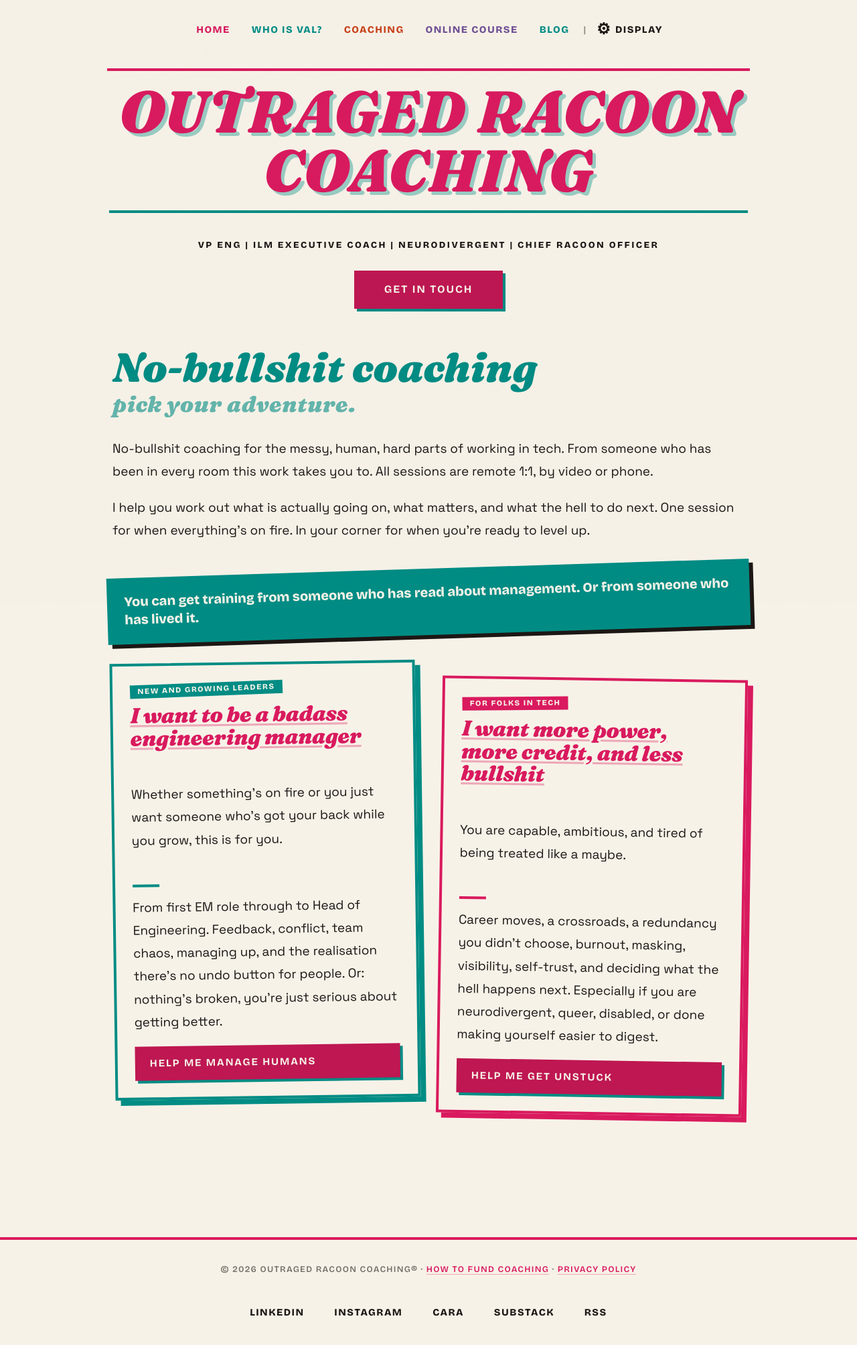
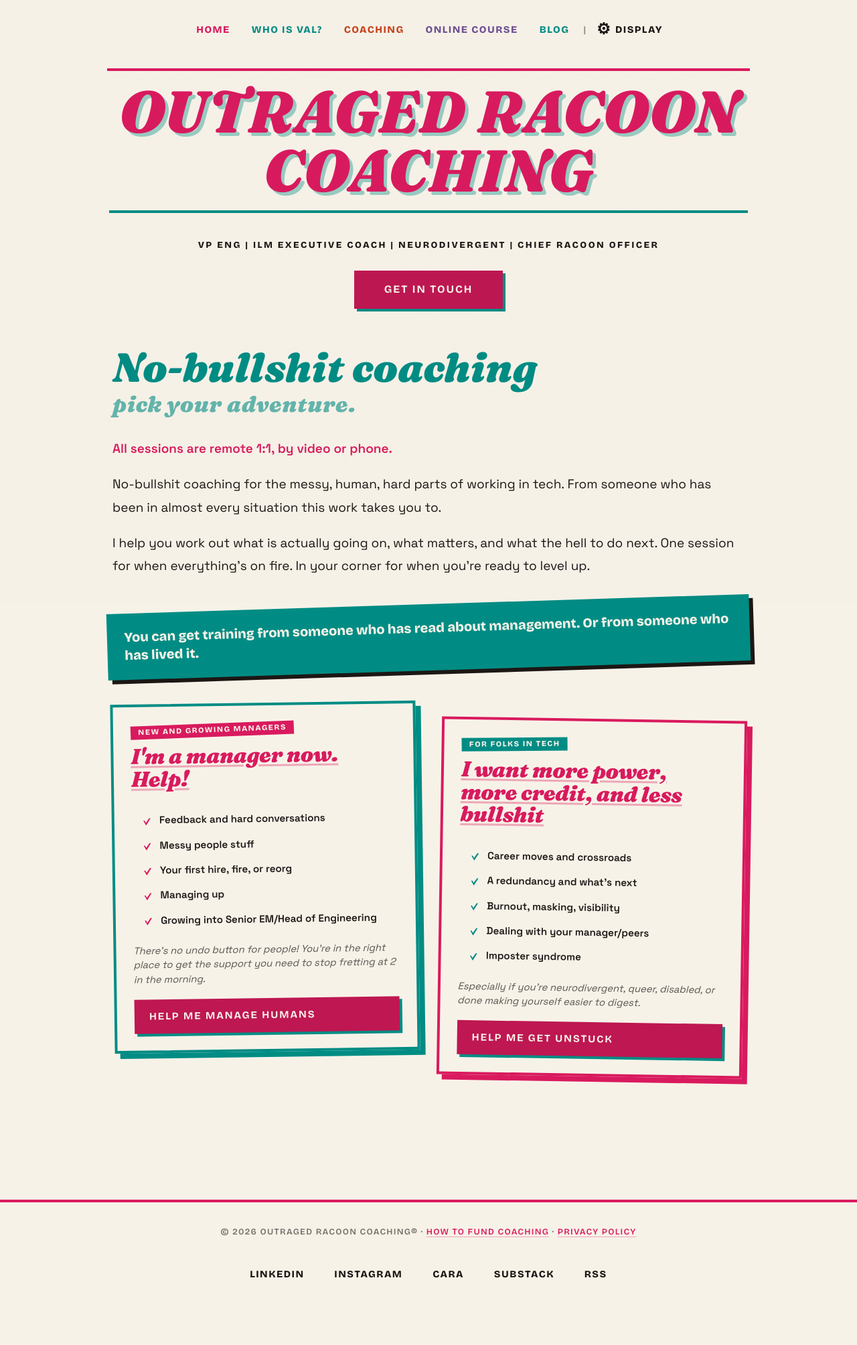
Before and after one commit to outragedpinkracoon/outragedpinkracoon.github.io, a Jekyll site: the page built from pages/coaching.md, in a window 1280 px wide. Shown: the whole page at 67% size. Built offline with Jekyll 4.4.1, drawn with Linux system fonts in a browser that asks for light colours; comment, search, counter and statistics services are not loaded; after the commit the page ends 1951 px from its top, so only the background shows below that.

Commit message:
fixes coaching cards

```diff
--- a/_sass/a11y-cb-blue-yellow.scss
+++ b/_sass/a11y-cb-blue-yellow.scss
@@ -236,13 +236,14 @@ body.cb-blue-yellow {
       box-shadow: 7px 7px 0 rgba(#d91a5e, 0.24);
       h3 { color: #d91a5e; }
       .audience-panel__price { background: #d91a5e; }
+      .audience-panel__tags li::before { background: $tri-green; }
     }
     &--manager {
       border-color: rgba($tri-green, 0.48);
       box-shadow: 7px 7px 0 rgba($tri-green, 0.28);
       h3 { color: $tri-green; }
       .audience-panel__price { background: $tri-green; color: $ink; }
-      .audience-panel__detail::before { background: $tri-green; }
+      .audience-panel__tags li::before { background: #d91a5e; }
     }
     &--orange {
       border-color: rgba(#ef6820, 0.48);
--- a/_sass/a11y-cb-greyscale.scss
+++ b/_sass/a11y-cb-greyscale.scss
@@ -121,7 +121,7 @@ body.cb-greyscale {
     border-color: $gs-dark;
     box-shadow: 8px 8px 0 $gs-mid;
     h3 { color: $gs-dark; }
-    .audience-panel__detail::before { background: $gs-mid; }
+    .audience-panel__tags li::before { background: $gs-mid; }
 
     &--manager { border-style: solid; }
     &--coaching { border-style: dashed; }
--- a/_sass/a11y-cb-red-green.scss
+++ b/_sass/a11y-cb-red-green.scss
@@ -244,14 +244,14 @@ body.cb-red-green {
       box-shadow: 7px 7px 0 rgba($cb-blue, 0.24);
       h3 { color: $cb-blue; }
       .audience-panel__price { background: $cb-blue; }
-      .audience-panel__detail::before { background: $cb-blue; }
+      .audience-panel__tags li::before { background: darken($cb-amber, 8%); }
     }
     &--manager {
       border-color: rgba($cb-amber, 0.55);
       box-shadow: 7px 7px 0 rgba($cb-amber, 0.36);
       h3 { color: darken($cb-amber, 8%); }
       .audience-panel__price { background: darken($cb-amber, 8%); }
-      .audience-panel__detail::before { background: darken($cb-amber, 8%); }
+      .audience-panel__tags li::before { background: $cb-blue; }
     }
     &--orange {
       border-color: rgba($cb-vermillion, 0.55);
--- a/_sass/a11y-reading-mode.scss
+++ b/_sass/a11y-reading-mode.scss
@@ -126,14 +126,14 @@ body.reading-mode {
       box-shadow: 7px 7px 0 rgba($reading-magenta, 0.22);
       h3 { color: $reading-magenta; }
       .audience-panel__price { background: $reading-magenta; }
-      .audience-panel__detail::before { background: $reading-magenta; }
+      .audience-panel__tags li::before { background: $reading-teal; }
     }
     &--manager {
       border-color: rgba($reading-teal, 0.45);
       box-shadow: 7px 7px 0 rgba($reading-teal, 0.22);
       h3 { color: $reading-teal; }
       .audience-panel__price { background: $reading-teal; }
-      .audience-panel__detail::before { background: $reading-teal; }
+      .audience-panel__tags li::before { background: $reading-magenta; }
     }
     &--orange {
       border-color: rgba(#c8421a, 0.45);
--- a/_sass/main.scss
+++ b/_sass/main.scss
@@ -1256,7 +1256,7 @@ $_card-rotations:  -1.8deg,   1.5deg,   -1.2deg,   2deg;
   display: grid;
   grid-template-columns: 1fr;
   gap: 2rem;
-  margin: 2rem 0 2.5rem;
+  margin: 3rem 0 2.5rem;
 
   @include respond-to('medium') {
     grid-template-columns: repeat(2, minmax(0, 1fr));
@@ -1296,21 +1296,52 @@ $_card-rotations:  -1.8deg,   1.5deg,   -1.2deg,   2deg;
     align-self: flex-start;
   }
 
-  // The detail paragraph (what this path covers) is set off from the hook above
-  // it with a short stubby riso bar rather than a full divider rule. Colour is
-  // set per variant below so the mark ties to each card's accent.
-  &__detail {
-    margin-top: 0.9rem !important;
-    padding-top: 0.9rem;
-
-    &::before {
-      content: '';
-      display: block;
-      width: 2.5rem;
-      height: 4px;
-      margin-bottom: 0.9rem;
-      background: rgba($ink, 0.35);
-    }
+  // The bridge line under the hook: the first hit of recognition, full body
+  // weight, no fiddly muting.
+  h3 + p {
+    margin-top: 0.6rem;
+  }
+
+  // Scannable "this is for you when..." list. The old comma-pile broken into
+  // short, comma-free fragments the eye can sweep down. Each item gets a small
+  // riso tick in the card's cross-accent colour (set per variant below).
+  &__tags {
+    list-style: none;
+    margin: 1.1rem 0 1.1rem;
+    padding: 0;
+    display: flex;
+    flex-direction: column;
+    gap: 0.5rem;
+
+    li {
+      position: relative;
+      margin: 0;
+      padding-left: 1.5rem;
+      font-size: 0.95rem;
+      line-height: 1.35;
+      font-weight: 600;
+
+      &::before {
+        content: '';
+        position: absolute;
+        left: 0;
+        top: 0.42em;
+        width: 0.7rem;
+        height: 0.7rem;
+        background: rgba($ink, 0.3); // overridden per variant
+        clip-path: polygon(0 35%, 38% 100%, 100% 0, 80% 0, 35% 65%, 18% 35%);
+      }
+    }
+  }
+
+  // One kept line of gold under the list, set slightly back so the list reads
+  // as the scan and this reads as the aside that seals it.
+  &__keeper {
+    margin: 0 0 1.2rem !important;
+    font-size: 0.92rem;
+    line-height: 1.45;
+    color: rgba($ink, 0.72);
+    font-style: italic;
   }
 
   // Bottom-anchor the CTA so both cards' buttons align regardless of body
@@ -1360,20 +1391,23 @@ $_card-rotations:  -1.8deg,   1.5deg,   -1.2deg,   2deg;
   }
 
   ul {
-    margin: 1rem 0 1.2rem;
+    margin: 0.2rem 0 1rem;
     padding-left: 1.1rem;
   }
 
   li { margin-bottom: 0.55rem; }
 
+  // Cross-accent: each card is framed in its own colour but borrows its
+  // partner's colour for the sticker label and the detail bar, so the two
+  // cards visually answer each other instead of sitting in separate lanes.
   &--coaching {
     border: 4px solid $magenta;
     box-shadow: 8px 8px 0 $magenta;
 
     h3 { color: $magenta; }
-    .audience-label { background: $magenta; color: $cream; }
+    .audience-label { background: $teal; color: $cream; }
     .audience-panel__price { background: $magenta; }
-    .audience-panel__detail::before { background: $magenta; }
+    .audience-panel__tags li::before { background: $teal; }
   }
 
   &--manager {
@@ -1381,9 +1415,9 @@ $_card-rotations:  -1.8deg,   1.5deg,   -1.2deg,   2deg;
     box-shadow: 8px 8px 0 $teal;
 
     h3 { color: $teal; }
-    .audience-label { background: $teal; color: $cream; }
+    .audience-label { background: $magenta; color: $cream; }
     .audience-panel__price { background: $teal; }
-    .audience-panel__detail::before { background: $teal; }
+    .audience-panel__tags li::before { background: $magenta; }
   }
 
   &--orange {
--- a/pages/coaching.md
+++ b/pages/coaching.md
@@ -6,8 +6,9 @@ display_title: No-bullshit coaching
 title_sub: pick your adventure.
 description: Coaching for engineering managers and folks in tech from a VP Engineering and ILM-certified executive coach. Lived-experience support for neurodivergent, autistic, ADHD, queer and disabled people.
 ---
+<strong>All sessions are remote 1:1, by video or phone.</strong>
 
-<p>No-bullshit coaching for the messy, human, hard parts of working in tech. From someone who has been in every room this work takes you to. All sessions are remote 1:1, by video or phone.</p>
+<p>No-bullshit coaching for the messy, human, hard parts of working in tech. From someone who has been in almost every situation this work takes you to.</p>
 
 <p>I help you work out what is actually going on, what matters, and what the hell to do next. One session for when everything's on fire. In your corner for when you're ready to level up.</p>
 
@@ -18,18 +19,30 @@ description: Coaching for engineering managers and folks in tech from a VP Engin
 
 <div class="audience-grid">
   <section class="audience-panel audience-panel--manager" id="new-manager-support">
-    <p class="audience-label">New and growing leaders</p>
-    <h3><a href="/coaching/engineering-managers/">I want to be a badass engineering manager</a></h3>
-    <p>Whether something's on fire or you just want someone who's got your back while you grow, this is for you.</p>
-    <p class="audience-panel__detail">From first EM role through to Head of Engineering. Feedback, conflict, team chaos, managing up, and the realisation there's no undo button for people. Or: nothing's broken, you're just serious about getting better.</p>
+    <p class="audience-label">New and growing managers</p>
+    <h3><a href="/coaching/engineering-managers/">I'm a manager now. Help!</a></h3>
+    <ul class="audience-panel__tags">
+      <li>Feedback and hard conversations</li>
+      <li>Messy people stuff</li>
+      <li>Your first hire, fire, or reorg</li>
+      <li>Managing up</li>
+      <li>Growing into Senior EM/Head of Engineering</li>
+    </ul>
+    <p class="audience-panel__keeper">There's no undo button for people! You're in the right place to get the support you need to stop fretting at 2 in the morning.</p>
     <p><a class="pricing-cta" href="/coaching/engineering-managers/">Help me manage humans</a></p>
   </section>
 
   <section class="audience-panel audience-panel--coaching">
     <p class="audience-label">For folks in tech</p>
     <h3><a href="/coaching/folks-in-tech/">I want more power, more credit, and less bullshit</a></h3>
-    <p>You are capable, ambitious, and tired of being treated like a maybe.</p>
-    <p class="audience-panel__detail">Career moves, a crossroads, a redundancy you didn't choose, burnout, masking, visibility, self-trust, and deciding what the hell happens next. Especially if you are neurodivergent, queer, disabled, or done making yourself easier to digest.</p>
+    <ul class="audience-panel__tags">
+      <li>Career moves and crossroads</li>
+      <li>A redundancy and what's next</li>
+      <li>Burnout, masking, visibility</li>
+      <li>Dealing with your manager/peers</li>
+      <li>Imposter syndrome</li>
+    </ul>
+    <p class="audience-panel__keeper">Especially if you're neurodivergent, queer, disabled, or done making yourself easier to digest.</p>
     <p><a class="pricing-cta" href="/coaching/folks-in-tech/">Help me get unstuck</a></p>
   </section>
 </div>
```
